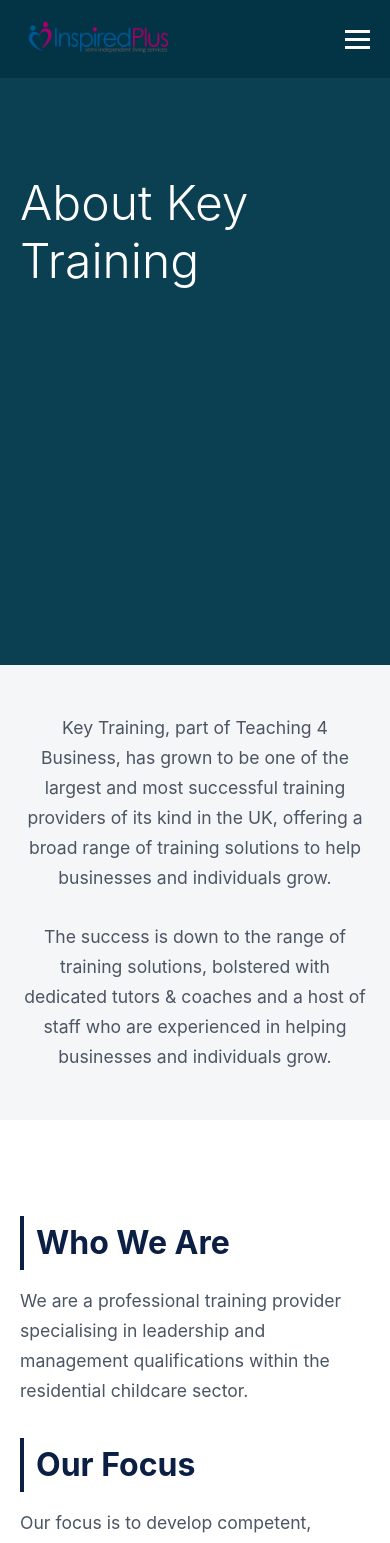
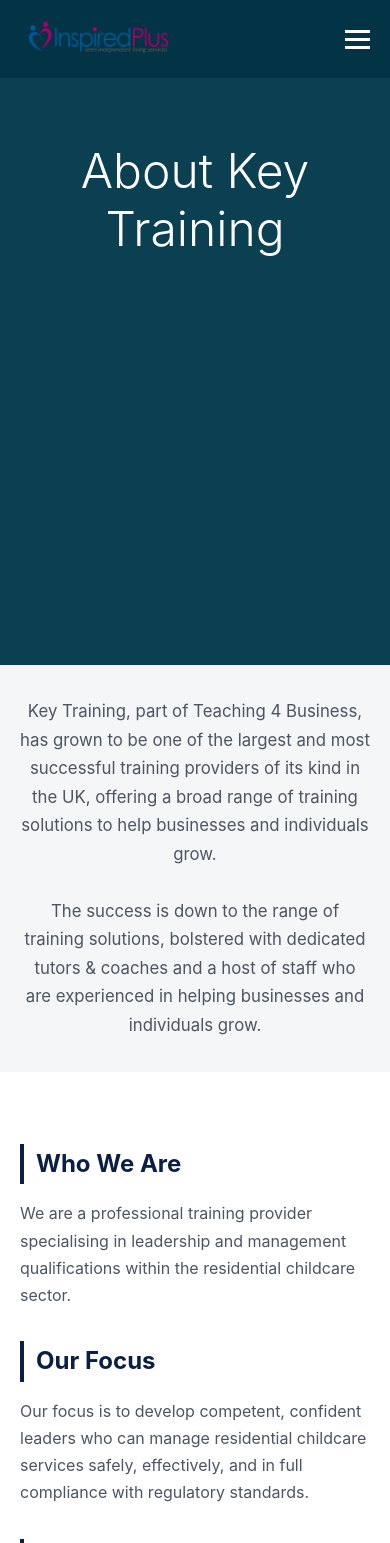
Before and after one commit to HudsonWayne/Inspired-Plus, a React (Vite) app in the folder inspired_plus/: page /about in a window 390 px wide. Shown: the top 1543 px of the page. Built offline with nearby package versions, Linux system fonts and the light colour scheme.

Commit message:
initial commit

```diff
--- a/inspired_plus/src/components/About-Us/About.css
+++ b/inspired_plus/src/components/About-Us/About.css
@@ -7,7 +7,7 @@
   line-height: 1.7;
 }
 
-/* GLOBAL CONTAINER */
+/* CONTAINER */
 
 .container {
   width: 100%;
@@ -108,7 +108,7 @@
   margin-bottom: 1.5rem;
 }
 
-/* DIFFERENCE LIST */
+/* LIST */
 
 .difference-list {
   list-style: none;
@@ -124,7 +124,7 @@
   margin-right: 8px;
 }
 
-/* TWO COLUMN TABLET */
+/* TABLET */
 
 @media (min-width: 768px) {
 
@@ -134,21 +134,17 @@
 
 }
 
-/* CONSULTATION SECTION */
+/* CONSULTATION */
 
 .consultation-section {
   padding: 5rem 20px;
-   background: #083c4a;
+  background: #083c4a;
 }
-
-/* CARD WIDTH CONTROL */
 
 .consultation-wrapper {
   max-width: 600px;
   margin: auto;
 }
-
-/* CARD */
 
 .consultation-card {
   background: #083c4a;
@@ -158,14 +154,10 @@
   box-shadow: 0 10px 30px rgba(0,0,0,0.08);
 }
 
-/* IMAGE */
-
 .consultation-image {
   width: 140px;
   margin-bottom: 1.5rem;
 }
-
-/* TEXT */
 
 .consultation-title {
   font-size: 24px;
@@ -176,8 +168,6 @@
   color: white;
   margin-bottom: 25px;
 }
-
-/* FORM */
 
 .consultation-form {
   display: flex;
@@ -197,8 +187,6 @@
   border-color: #0b3f52;
 }
 
-/* BUTTON */
-
 .consultation-button {
   margin-top: 10px;
   padding: 12px 24px;
@@ -208,23 +196,71 @@
   color: white;
   font-size: 14px;
   cursor: pointer;
-  transition: 0.25s;
 }
 
 .consultation-button:hover {
   background: #092f3c;
 }
 
-/* MOBILE TYPOGRAPHY */
+/* MOBILE OPTIMIZATION */
 
 @media (max-width: 768px) {
 
+  .hero-section {
+    padding: 4rem 0 2.5rem 0;
+  }
+
   .hero-title {
-    font-size: 2.3rem;
+    font-size: 2rem;
+    text-align: center;
+  }
+
+  .central-paragraph-section {
+    padding: 2rem 0;
   }
 
   .central-paragraph-large {
-    font-size: 1.1rem;
+    font-size: 1.05rem;
+  }
+
+  .who-we-are-section {
+    padding: 2.5rem 0;
+  }
+
+  .section-title {
+    font-size: 1.5rem;
+  }
+
+  .section-text {
+    font-size: 1rem;
+  }
+
+  .consultation-section {
+    padding: 3rem 20px;
+  }
+
+  .consultation-card {
+    padding: 1.8rem;
+  }
+
+  .consultation-image {
+    width: 110px;
+  }
+
+  .consultation-title {
+    font-size: 20px;
+  }
+
+  .consultation-text {
+    font-size: 14px;
+  }
+
+  .text-field {
+    padding: 10px;
+  }
+
+  .consultation-button {
+    padding: 10px 20px;
   }
 
 }
```
